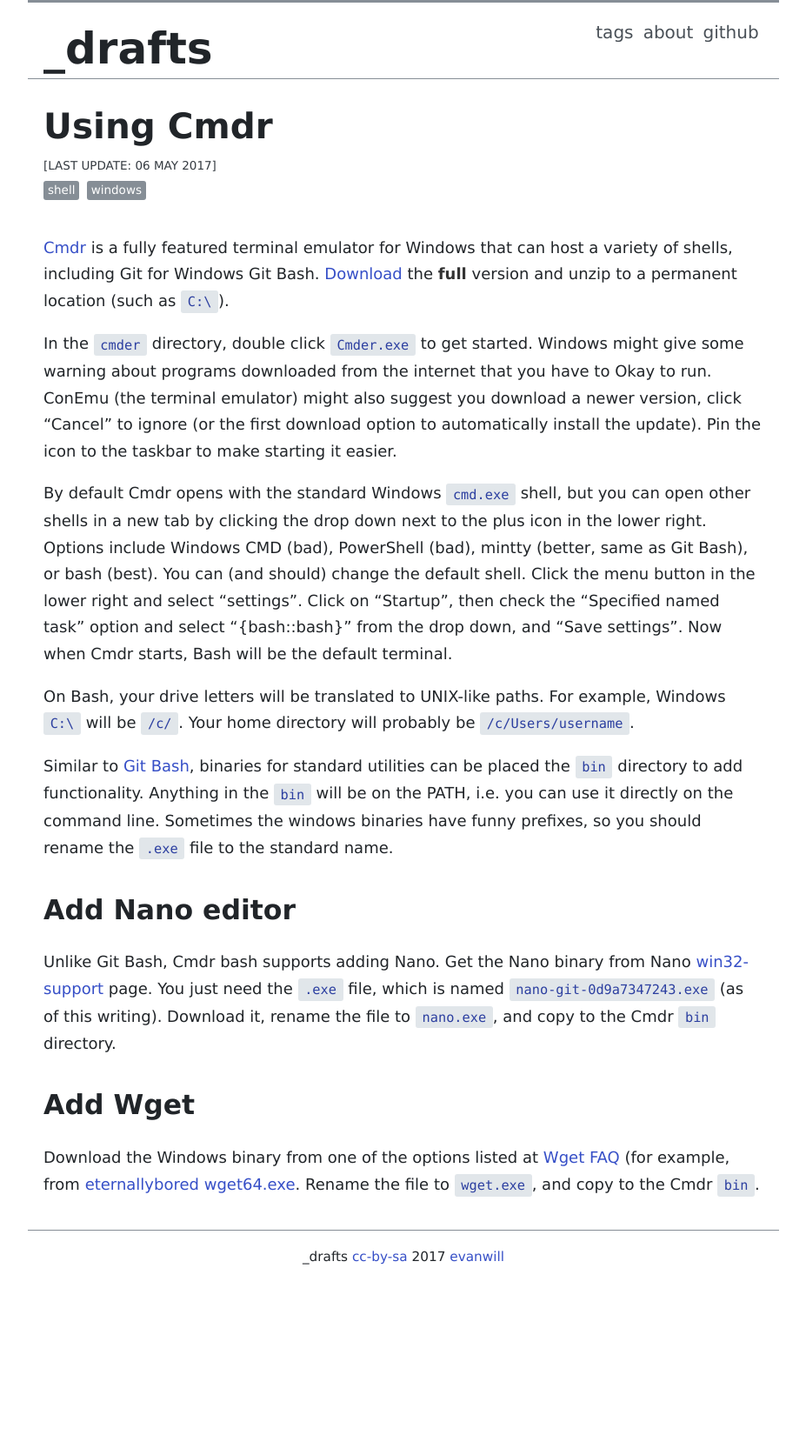
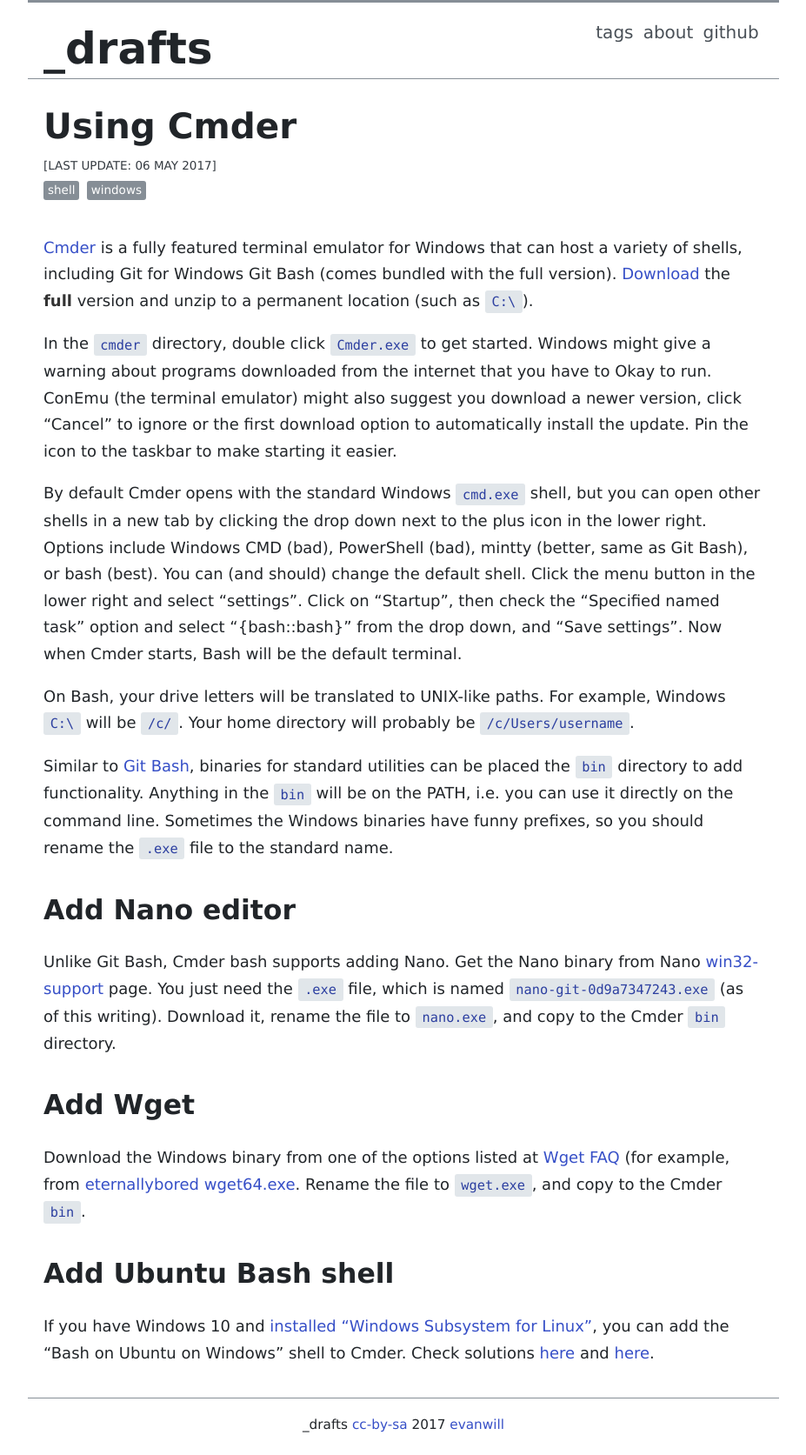
Before and after one commit to evanwill/_drafts, a Jekyll site: the page built from _notes/cmdr.md, in a window 1280 px wide. Shown: the whole page at 87% size, without its empty margins (176-1103 px from the left). Built offline with Jekyll 4.4.1, drawn with Linux system fonts in a browser that asks for light colours; before the commit the page ends 1480 px from its top, so only the background shows below that.

Commit message:
commandline updates

```diff
--- a/_notes/cmdr.md
+++ b/_notes/cmdr.md
@@ -1,37 +1,42 @@
 ---
-title: Using Cmdr
+title: Using Cmder
 layout: post
 tags: [shell, windows]
 date: 2017-05-06
 ---
 
-[Cmdr](http://cmder.net/) is a fully featured terminal emulator for Windows that can host a variety of shells, including Git for Windows Git Bash.
+[Cmder](http://cmder.net/) is a fully featured terminal emulator for Windows that can host a variety of shells, including Git for Windows Git Bash (comes bundled with the full version).
 [Download](http://cmder.net/) the **full** version and unzip to a permanent location (such as `C:\`).
 
 In the `cmder` directory, double click `Cmder.exe` to get started.
-Windows might give some warning about programs downloaded from the internet that you have to Okay to run.
-ConEmu (the terminal emulator) might also suggest you download a newer version, click "Cancel" to ignore (or the first download option to automatically install the update).
+Windows might give a warning about programs downloaded from the internet that you have to Okay to run.
+ConEmu (the terminal emulator) might also suggest you download a newer version, click "Cancel" to ignore or the first download option to automatically install the update.
 Pin the icon to the taskbar to make starting it easier.
 
-By default Cmdr opens with the standard Windows `cmd.exe` shell, but you can open other shells in a new tab by clicking the drop down next to the plus icon in the lower right.
+By default Cmder opens with the standard Windows `cmd.exe` shell, but you can open other shells in a new tab by clicking the drop down next to the plus icon in the lower right.
 Options include Windows CMD (bad), PowerShell (bad), mintty (better, same as Git Bash), or bash (best).
 You can (and should) change the default shell.
-Click the menu button in the lower right and select "settings". Click on "Startup", then check the "Specified named task" option and select "{bash::bash}" from the drop down, and "Save settings". Now when Cmdr starts, Bash will be the default terminal.
+Click the menu button in the lower right and select "settings". Click on "Startup", then check the "Specified named task" option and select "{bash::bash}" from the drop down, and "Save settings". Now when Cmder starts, Bash will be the default terminal.
 
 On Bash, your drive letters will be translated to UNIX-like paths. For example, Windows `C:\` will be `/c/`. Your home directory will probably be `/c/Users/username`.
 
 Similar to [Git Bash](https://evanwill.github.io/_drafts/notes/gitbash-windows.html), binaries for standard utilities can be placed the `bin` directory to add functionality.
 Anything in the `bin` will be on the PATH, i.e. you can use it directly on the command line.
-Sometimes the windows binaries have funny prefixes, so you should rename the `.exe` file to the standard name.
+Sometimes the Windows binaries have funny prefixes, so you should rename the `.exe` file to the standard name.
 
 ## Add Nano editor
 
-Unlike Git Bash, Cmdr bash supports adding Nano.
+Unlike Git Bash, Cmder bash supports adding Nano.
 Get the Nano binary from Nano [win32-support](https://www.nano-editor.org/dist/win32-support/) page.
 You just need the `.exe` file, which is named `nano-git-0d9a7347243.exe` (as of this writing).
-Download it, rename the file to `nano.exe`, and copy to the Cmdr `bin` directory.
+Download it, rename the file to `nano.exe`, and copy to the Cmder `bin` directory.
 
 ## Add Wget
 
 Download the Windows binary from one of the options listed at [Wget FAQ](http://wget.addictivecode.org/FrequentlyAskedQuestions.html#download) (for example, from [eternallybored wget64.exe](https://eternallybored.org/misc/wget/current/wget64.exe).
-Rename the file to `wget.exe`, and copy to the Cmdr `bin`.
+Rename the file to `wget.exe`, and copy to the Cmder `bin`.
+
+## Add Ubuntu Bash shell
+
+If you have Windows 10 and [installed "Windows Subsystem for Linux"](https://msdn.microsoft.com/en-us/commandline/wsl/install_guide), you can add the "Bash on Ubuntu on Windows" shell to Cmder.
+Check solutions [here](https://gingter.org/2016/11/16/running-windows-10-ubuntu-bash-in-cmder/) and [here](http://conemu.github.io/en/BashOnWindows.html).
```
Also changed, not shown: _notes/commandline.md (+27 -18 lines), _notes/cygwin.md (+3 -3 lines), _notes/gitbash-windows.md (+1 -1 lines), _notes/wget-archives.md (+4 -4 lines).
